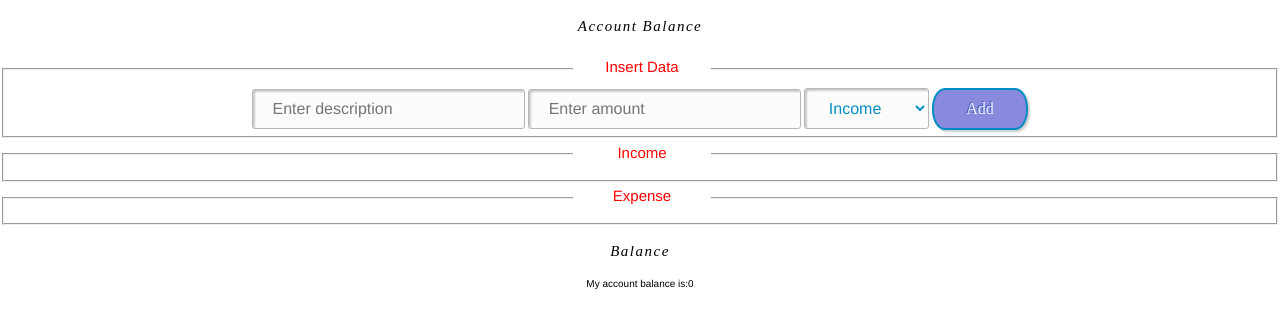
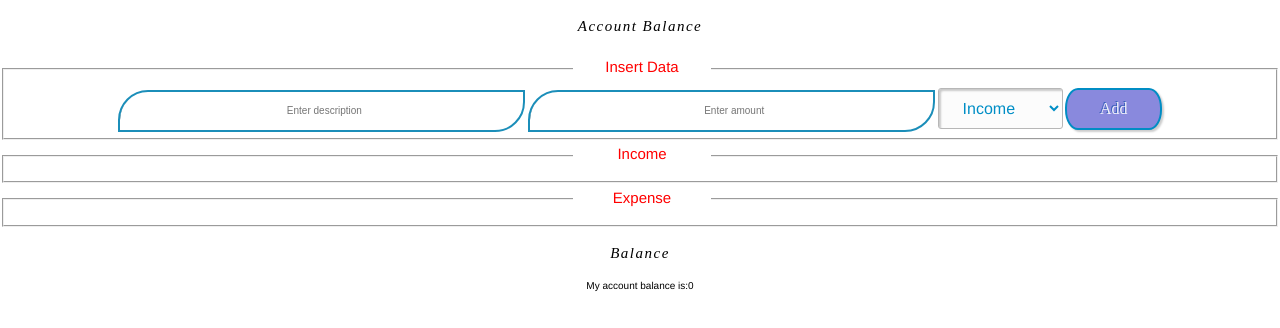
Before and after one commit to musavy/Account-Balance, a plain HTML site: page index.html in a window 1280 px wide. Drawn offline with Linux system fonts and the light colour scheme.

Commit message:
some style updates

```diff
--- a/css/style.css
+++ b/css/style.css
@@ -7,7 +7,7 @@ body {
 	}
 
 
-input{
+/* input{
   -webkit-box-sizing: content-box;
   -moz-box-sizing: content-box;
   box-sizing: content-box;
@@ -29,6 +29,31 @@ input{
   -moz-transition: all 200ms cubic-bezier(0.95, 0.05, 0.795, 0.035);
   -o-transition: all 200ms cubic-bezier(0.95, 0.05, 0.795, 0.035);
   transition: all 200ms cubic-bezier(0.95, 0.05, 0.795, 0.035);
+} */
+input {
+  font-size: 1em;
+
+/*   margin: auto; */
+  border: 2.5px solid #1b8eb9;
+  padding: 6px;
+  text-align: center;
+ width: calc(30% + 30px);
+ border-top-left-radius: 30px;
+ border-bottom-right-radius: 30px;
+ height: 42px;
+/*   font-weight: 300; */
+  box-sizing: border-box;
+  text-indent: 6px;
+  -webkit-box-shadow: inset 1px 0px 0px -1px #404040;
+  box-shadow: inset 1px 0px 0px -1px #404040;
+  transition: box-shadow 0.2s, border 0.2s, color 0.2s, background 0.2s;
+  background: linear-gradient(white, white 50%, #333 50%, #333);
+  background-size: 100% 202%;
+}
+
+input:focus {
+  color: white;
+  background-position: 100% 100%;
 }
 fieldset>legend {
     display: block;
@@ -36,6 +61,8 @@ fieldset>legend {
     margin-right: 2px;
     padding-top: 0.35em;
     padding-bottom: 0.625em;
+    border-top-left-radius: 30px;
+ border-bottom-right-radius: 30px;
     padding-left: 0.75em;
     padding-right: 0.75em;
      width:calc(10% - 10px);
@@ -52,6 +79,9 @@ select{
   -moz-box-sizing: content-box;
   box-sizing: content-box;
   padding: 10px 20px;
+  border-radius: 30px;
+  border-top-left-radius: 30px;
+ border-bottom-right-radius: 30px;
   border: 1px double #b7b7b7;
   -webkit-border-radius: 3px;
   border-radius: 3px;
@@ -87,12 +117,10 @@ h1{
   -moz-box-sizing: content-box;
   box-sizing: content-box;
   cursor: pointer;
-
   width: calc(5% - 10px);
   padding: 10px 20px;
   border: 2px solid #018dc4;
   -webkit-border-radius: 13px / 20px;
-  border-radius: 13px / 20px;
   font: normal 16px/normal "Times New Roman", Times, serif;
   color: rgba(255,255,255,0.9);
   -o-text-overflow: clip;
```
